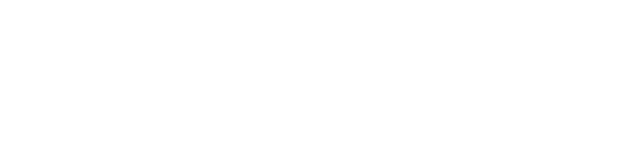
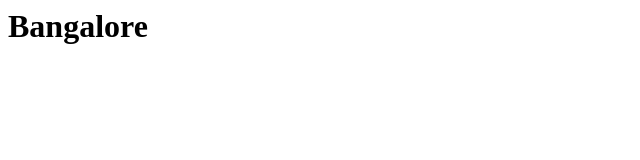
Before and after one commit to PraveenMp/TravelBy, a plain HTML site: page Index.html in a window 1280 px wide. Shown: the whole page, without its empty margins (0-640 px from the left). Drawn offline with Linux system fonts and the light colour scheme.

Commit message:
added city

```diff
--- a/Index.html
+++ b/Index.html
@@ -1,6 +1,6 @@
 <html>
   <title>Travel By </title>
   <body>
-
+    <h1>Bangalore</h1>
 </body>
 </html>
```
